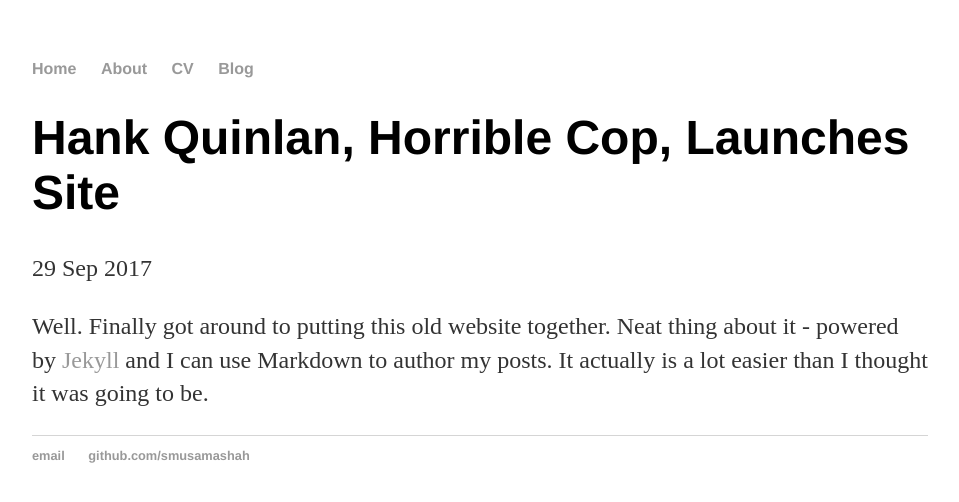
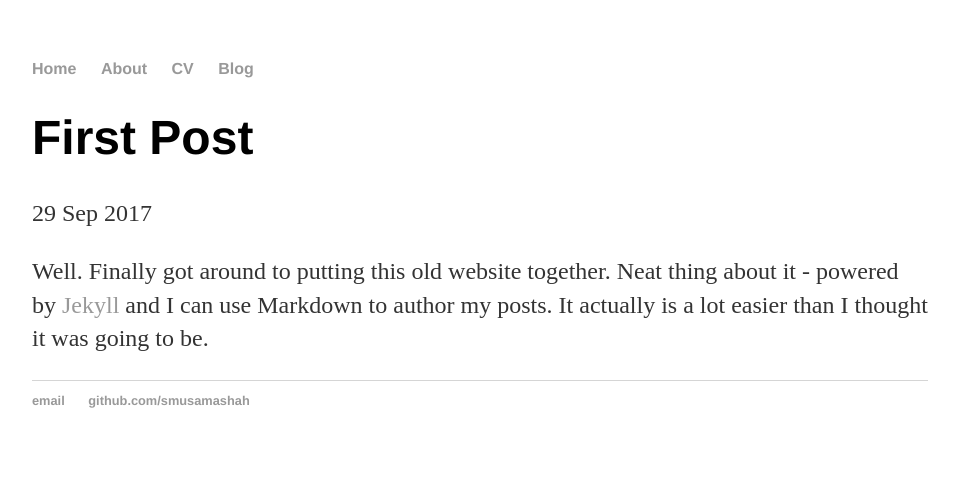
Before and after one commit to SMUsamaShah/SMUsamaShah.github.io, a Jekyll site: the page built from _posts/2017-09-29-starting-blog.md, in a window 1280 px wide. Shown: the top 502 px of the page, without its empty margins (160-1119 px from the left). Built offline with Jekyll 4.4.1, drawn with Linux system fonts in a browser that asks for light colours.

Commit message:
Update 2017-09-29-starting-blog.md

```diff
--- a/_posts/2017-09-29-starting-blog.md
+++ b/_posts/2017-09-29-starting-blog.md
@@ -1,6 +1,6 @@
 ---
 layout: post
-title: "Hank Quinlan, Horrible Cop, Launches Site"
+title: "First Post"
 date: 2017-09-29
 ---
 
```
